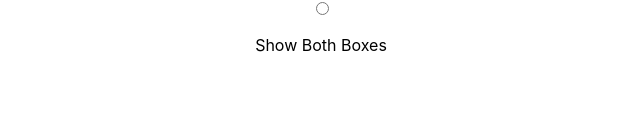
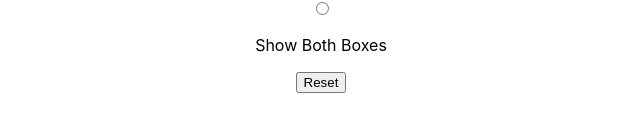
Before and after one commit to abmasud1214/boxanalyzer, a React (Create React App) app: page / in a window 1280 px wide. Shown: the part 549-680 px from the top of the page, without its empty margins (319-959 px from the left). Built offline with nearby package versions, Linux system fonts and the light colour scheme.

Commit message:
Reset Button

```diff
--- a/src/Components/FreeDraw.js
+++ b/src/Components/FreeDraw.js
@@ -25,6 +25,14 @@ export default function FreeDraw(props) {
         }))
     }
 
+    const resetBox = () => {
+        setBoxState({
+            boxPoints: initBox,
+            correctBP: initBox,
+            vanishingPoints: [...Array.from(3)],
+        })
+    }
+
     React.useEffect(() => {
         console.log(boxState);
     }, [boxState])
@@ -47,6 +55,7 @@ export default function FreeDraw(props) {
                 <input type="radio" value="BothBox" name="box" checked={boxType === "BothBox"} />
                 <p>Show Both Boxes</p>
             </div>
+            <button onClick={resetBox}>Reset</button>
         </div>
     )
 }
```
